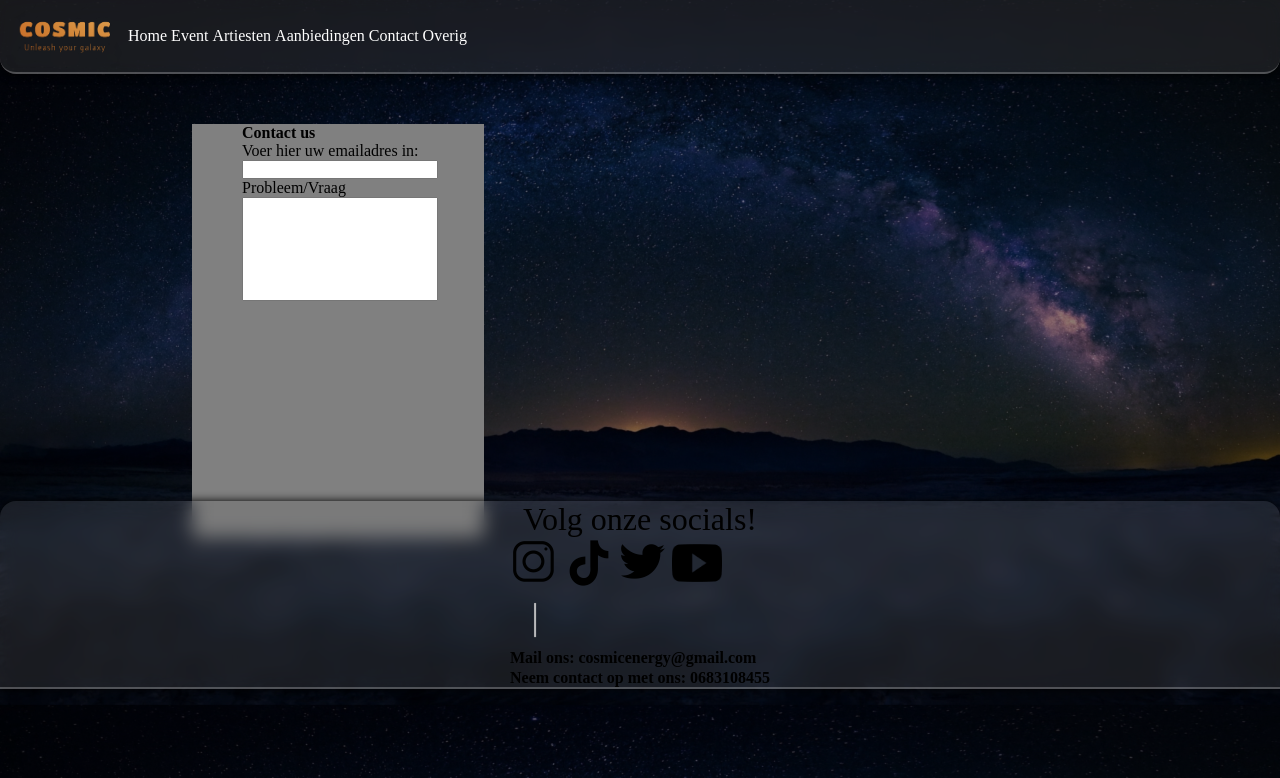
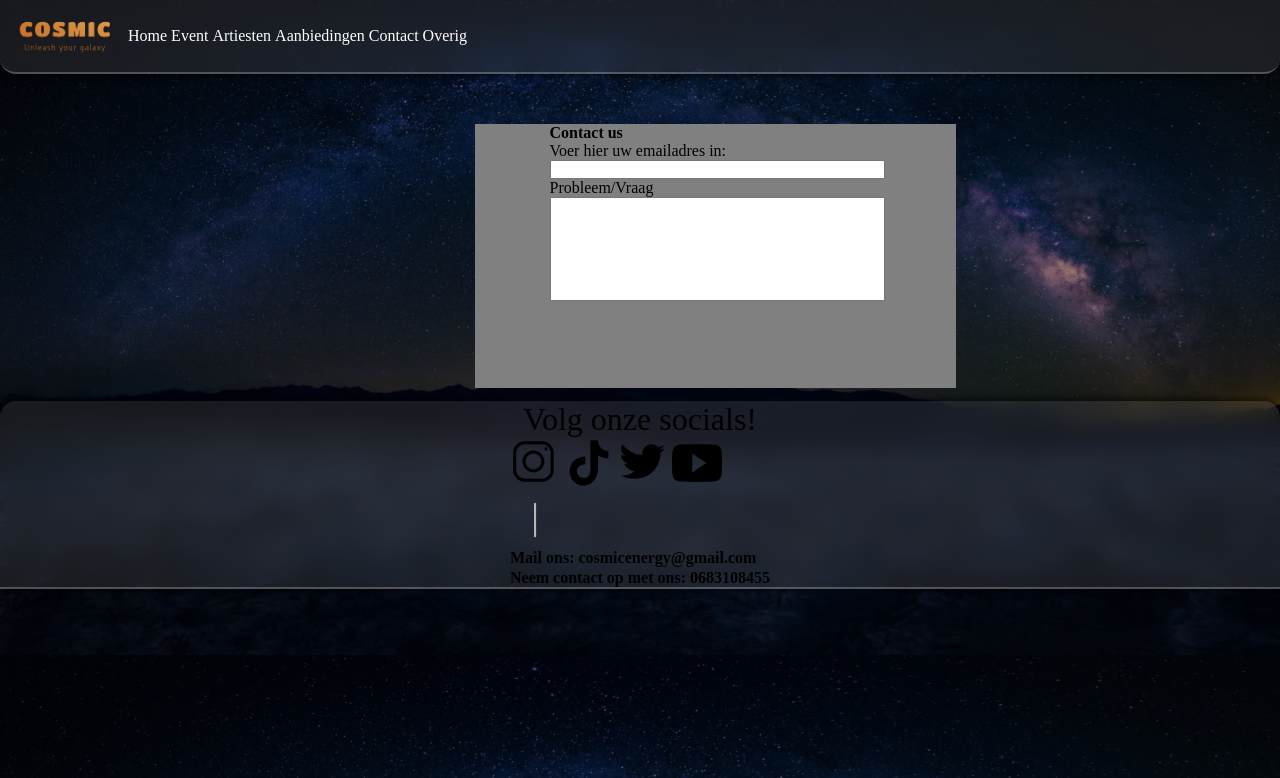
Before and after one commit to Rai71/localFile, a PHP site: page /contact.html in a window 1280 px wide. Shown: the top 778 px of the page. Run offline with PHP 8.4, Linux system fonts and the light colour scheme.

Commit message:
Centering

```diff
--- a/contact.html
+++ b/contact.html
@@ -50,7 +50,7 @@
             </ul>
         </article>
     </header>
-    <main>
+    <main id="contactMain">
         <section id="contactContainer">
             <section id="contactForm">
             <article>
--- a/css/style.css
+++ b/css/style.css
@@ -189,15 +189,17 @@ h3{
 
 /* contact page */
 #contactForm {
-    margin-left: 30%;
     height: 50%;
-    width: 30%;
-    padding-bottom: 200px;
-    padding-left: 50px;
-    padding-right: 50px;
+    width: 100%;
+    padding-bottom: 100px;
+    padding-left: 75px;
+    padding-right: 75px;
     background-color: gray;
 }
-
+#contactMain{
+    display: flex;
+    justify-content: center;
+}
 #formProblem {
     width: 100%;
     height: 100px;
```
